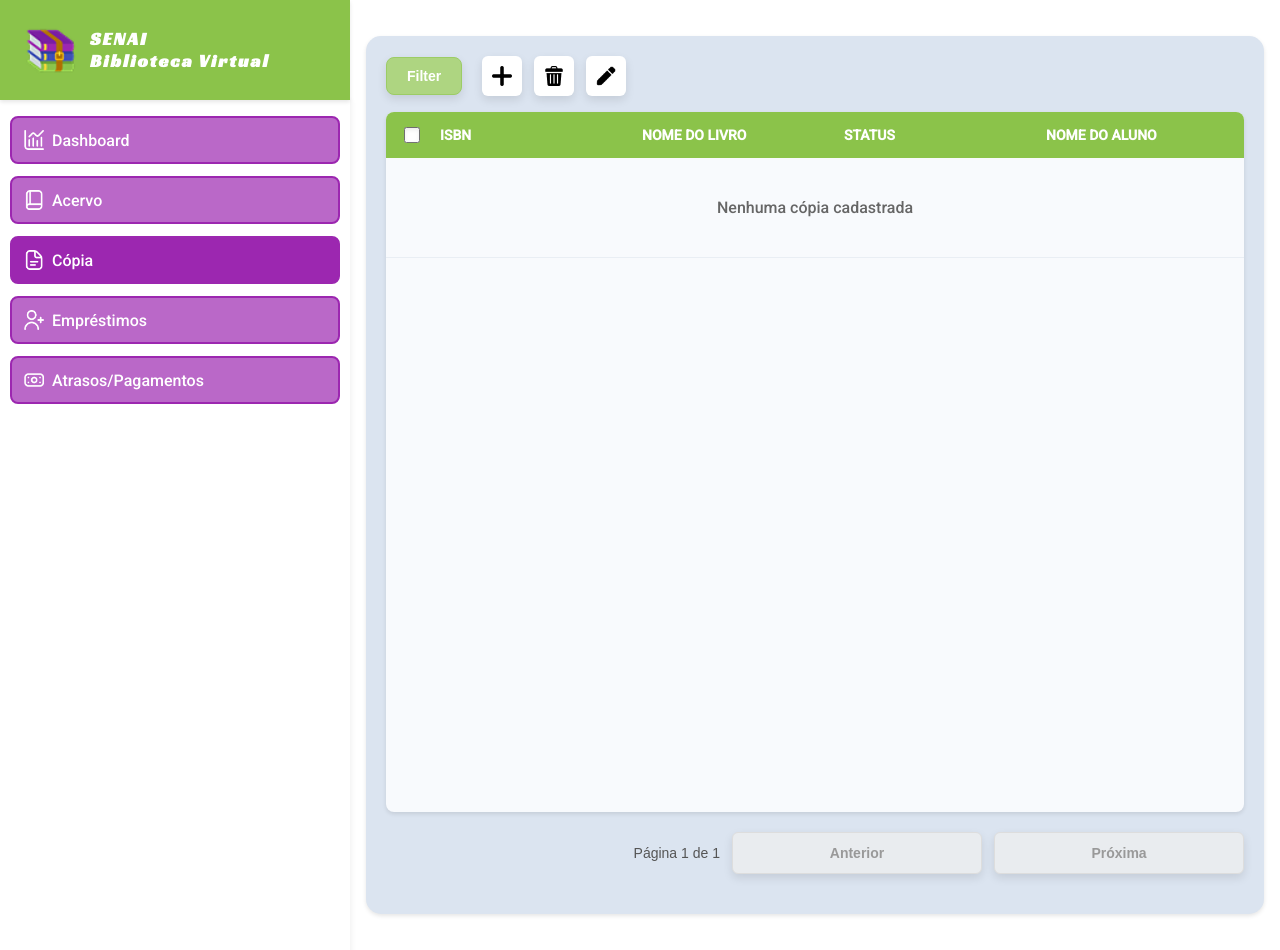
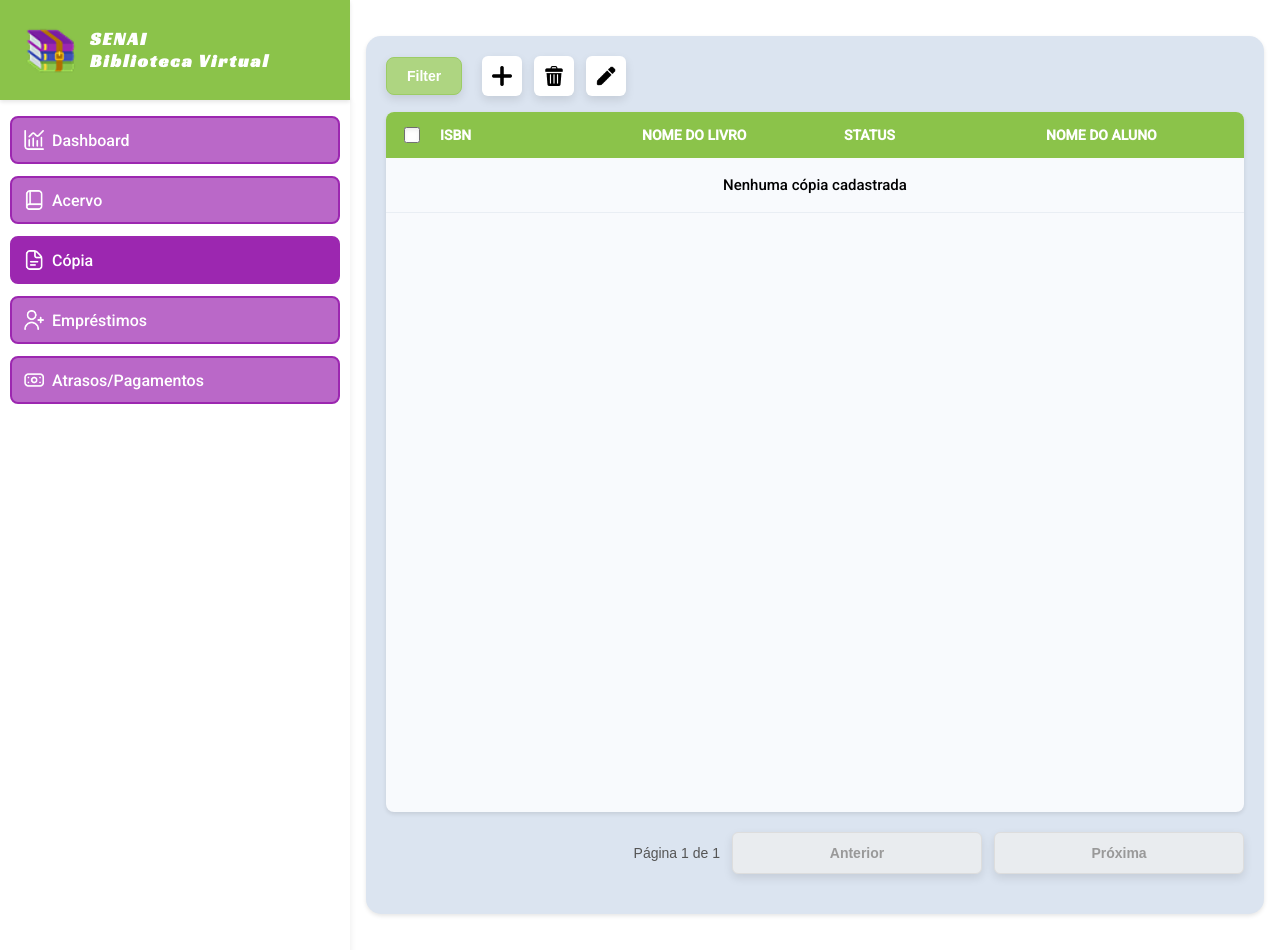
Before and after one commit to ProjetoIntegradorFour/Library-Interface, a React (Vite) app: page /copia in a window 1280 px wide. Built offline with nearby package versions, Linux system fonts and the light colour scheme.

Commit message:
fix/ copy table page uptade

```diff
--- a/src/components/MockedTables/CopyTablePage.tsx
+++ b/src/components/MockedTables/CopyTablePage.tsx
@@ -318,7 +318,7 @@ export default function CopiaTablePage(): JSX.Element {
           <tbody>
             {currentRows.length === 0 ? (
               <tr>
-                <td colSpan={6} style={{ textAlign: "center", padding: "40px 0", color: "#666", fontSize: "16px" }}>
+                <td colSpan={6} style={{ textAlign: "center", padding: "18px 0"}}>
                   Nenhuma cópia cadastrada
                 </td>
               </tr>
```
